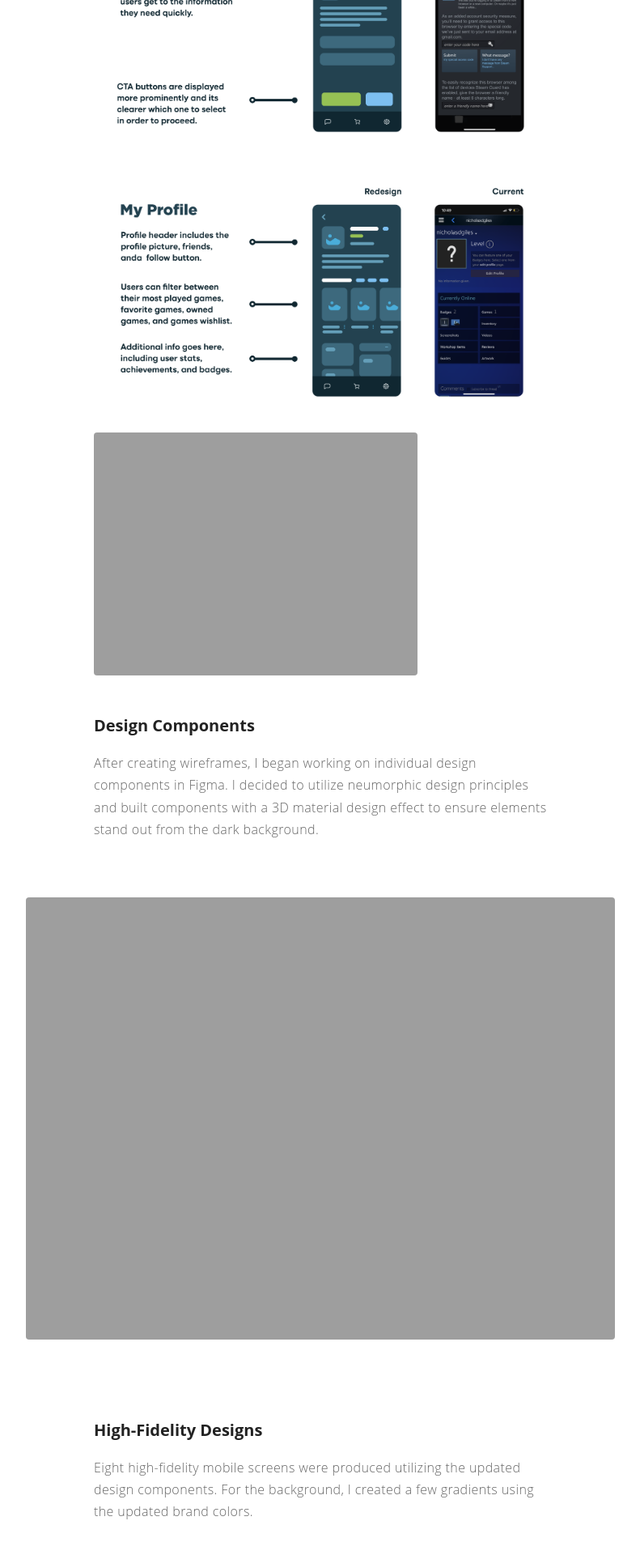
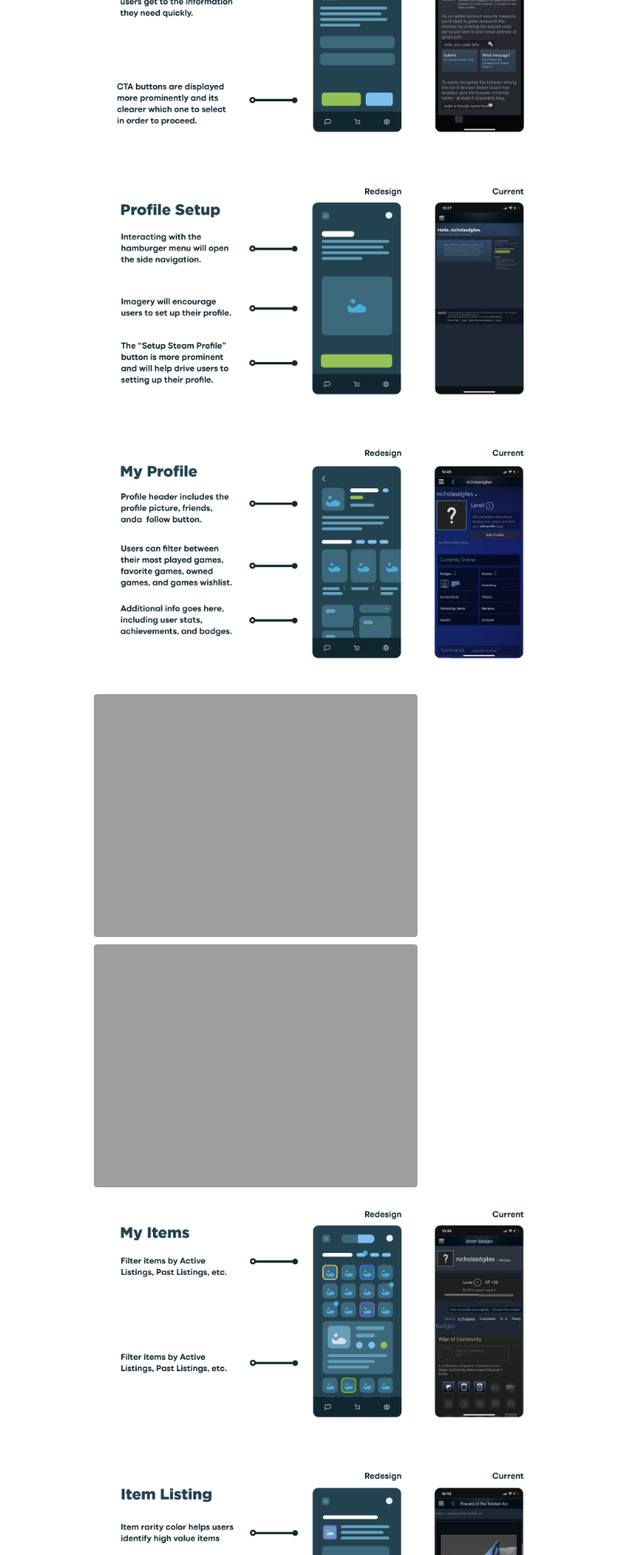
Before and after one commit to Nicholasdgiles/nicholasgiles.github.io, a Jekyll site: the page built from _posts/2021-12-07-steam-redesign.markdown, in a window 1280 px wide. Shown: the part 3282-5202 px from the top of the page at 81% size, without its empty margins (244-1035 px from the left). Built offline with Jekyll 4.4.1, drawn with Linux system fonts in a browser that asks for light colours.

Commit message:
steam_updates

```diff
--- a/_posts/2021-12-07-steam-redesign.markdown
+++ b/_posts/2021-12-07-steam-redesign.markdown
@@ -38,8 +38,13 @@ The design system utilizes the existing Steam color scheme with an updated selec
 I audited Steam's existing iOS mobile application to identify key UX and UI improvements. Ultimately, I selected eight screens to design that will cover a majority of Steam's key features.
 
 <img src="http://nicholasgiles.com/assets/images/steam_redesign/wireframes/1security.png" alt="Steam Redesign Key Wireframes" />
+<img src="http://nicholasgiles.com/assets/images/steam_redesign/wireframes/2profile_setup.png" alt="Steam Redesign Key Wireframes" />
 <img src="http://nicholasgiles.com/assets/images/steam_redesign/wireframes/3my_profile.png" alt="Steam Redesign Key Wireframes" />
 <img src="http://nicholasgiles.com/assets/images/steam_redesign/wireframes/4game_search.png" alt="Steam Redesign Key Wireframes" />
+<img src="http://nicholasgiles.com/assets/images/steam_redesign/wireframes/5community_market.png" alt="Steam Redesign Key Wireframes" />
+<img src="http://nicholasgiles.com/assets/images/steam_redesign/wireframes/6my_items.png" alt="Steam Redesign Key Wireframes" />
+<img src="http://nicholasgiles.com/assets/images/steam_redesign/wireframes/7item_listing.png" alt="Steam Redesign Key Wireframes" />
+<img src="http://nicholasgiles.com/assets/images/steam_redesign/wireframes/8game_listing.png" alt="Steam Redesign Key Wireframes" />
 
 ### Design Components
 After creating wireframes, I began working on individual design components in Figma. I decided to utilize neumorphic design principles and built components with a 3D material design effect to ensure elements stand out from the dark background.
```
